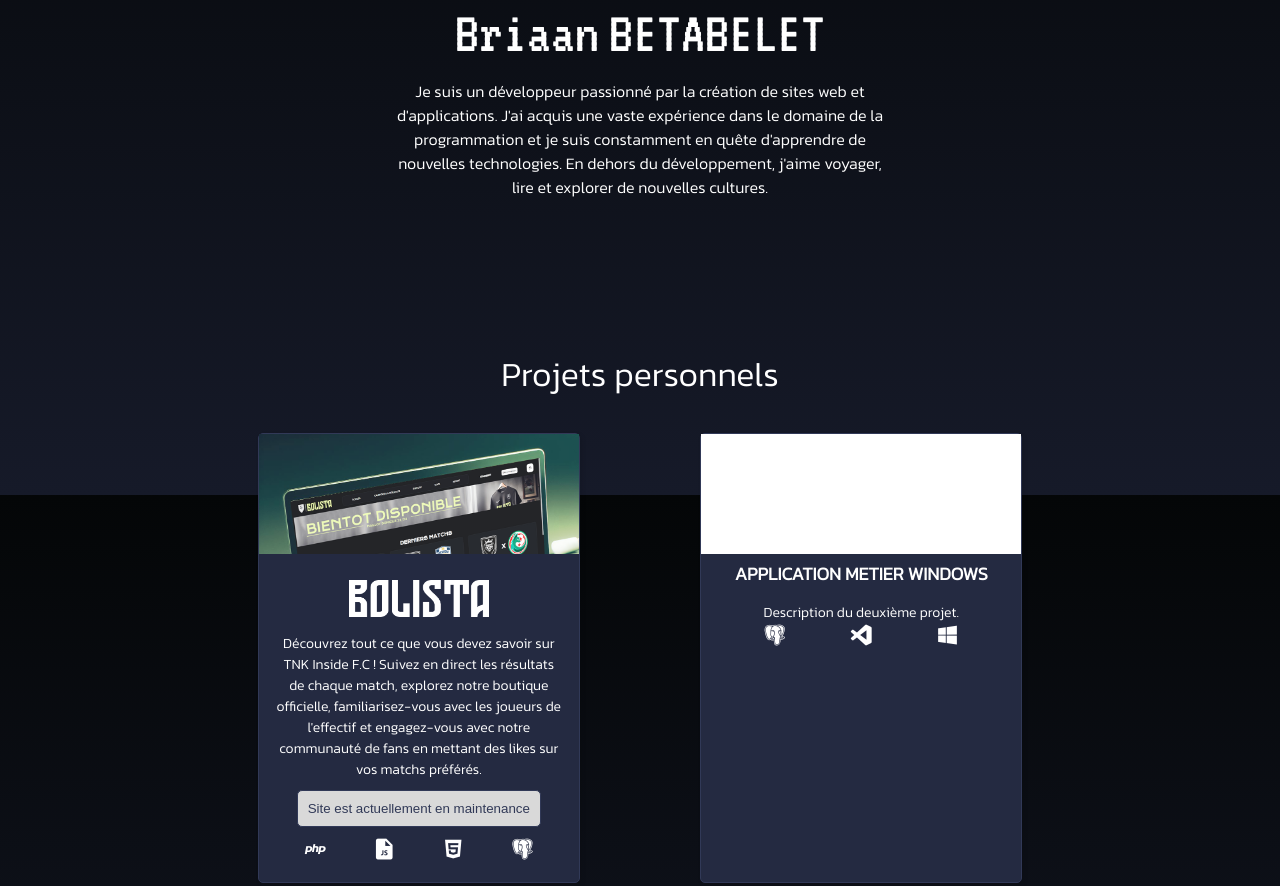
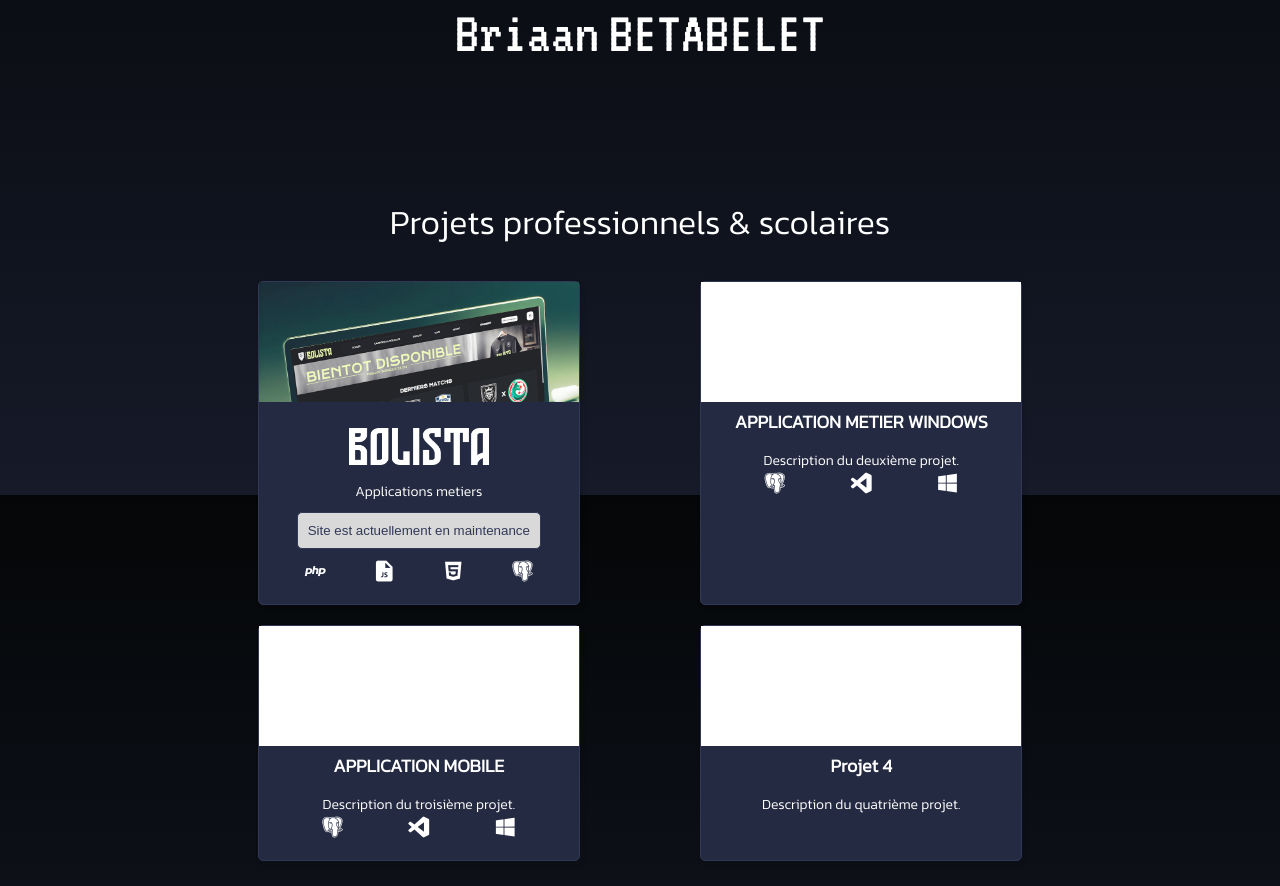
Before and after one commit to Brnbt/portfolio, a plain HTML site: page index.html in a window 1280 px wide. Shown: the part 305-1191 px from the top of the page. Drawn offline with nearby package versions, Linux system fonts and the light colour scheme.

Commit message:
projetpro

```diff
--- a/index.html
+++ b/index.html
@@ -40,14 +40,85 @@
     <div id="nom"></div>
     <div>BETABELET</div>
   </div>
-  <div class="biography">
+  <!-- <div class="biography">
     <p>Je suis un développeur passionné par la création de sites web et d'applications.
       J'ai acquis une vaste expérience dans le domaine de la programmation et je suis constamment en quête d'apprendre
       de nouvelles technologies.
       En dehors du développement, j'aime voyager, lire et explorer de nouvelles cultures.</p>
+  </div> -->
+
+  <div style="height: 100px;"></div>
+
+  <p id="titre">Projets professionnels & scolaires</p>
+
+  <div id="projects-container">
+    <div class="projects-container">
+
+      <div class="project">
+
+        <img style=" width: 100%; margin-top: 0;" src="img/projtet1.png">
+        <img class="logos" src="img/bolistalogo.png" alt="logo">
+
+
+        <p>Applications metiers
+        </p>
+
+        <button class="buttonproject" role="button">
+          <a href="URL_DE_VOTRE_SITE">Site est actuellement en maintenance</a>
+        </button>
+
+
+        <div class="langage">
+          <i class='bx bxl-php'></i>
+          <i class='bx bxs-file-js'></i>
+          <i class='bx bxl-html5'></i>
+          <i class='bx bxl-postgresql'></i>
+        </div>
+
+      </div>
+
+      <div class="project">
+
+        <img style=" width: 100%; margin-top: 0;" src="img/blank.png">
+        <h2>APPLICATION METIER WINDOWS</h2>
+
+        <p>Description du deuxième projet.</p>
+
+
+        <div class="langage">
+          <i class='bx bxl-postgresql'></i>
+          <i class='bx bxl-visual-studio'></i>
+          <i class='bx bxl-windows'></i>
+        </div>
+
+      </div>
+    </div>
+
+    <div class="projects-container">
+      <div class="project">
+
+        <img style=" width: 100%; margin-top: 0;" src="img/blank.png">
+        <h2>APPLICATION MOBILE</h2>
+
+        <p>Description du troisième projet.</p>
+
+        <div class="langage">
+          <i class='bx bxl-postgresql'></i>
+          <i class='bx bxl-visual-studio'></i>
+          <i class='bx bxl-windows'></i>
+        </div>
+
+      </div>
+      <div class="project">
+
+        <img style=" width: 100%; margin-top: 0;" src="img/blank.png">
+        <h2>Projet 4</h2>
+        <p>Description du quatrième projet.</p>
+      </div>
+    </div>
   </div>
 
-  <div style="height: 100px;"></div>
+  <div style="height: 10px;"></div>
 
   <p id="titre">Projets personnels</p>
 
@@ -120,15 +191,11 @@
     </div>
   </div>
 
-  <div style="height: 100px;"></div>
+  <div style="height: px;"></div>
 
   <p id="titre">Contact</p>
 
-
-
   <!-- <p id="titre">Diplômes</p>
-
-
 
   <ol class="timeline">
     <li>
@@ -159,7 +226,6 @@
       </div>
     </li>
   </ol> -->
-
 
   <script>
     const textElement = document.getElementById("nom");
```
